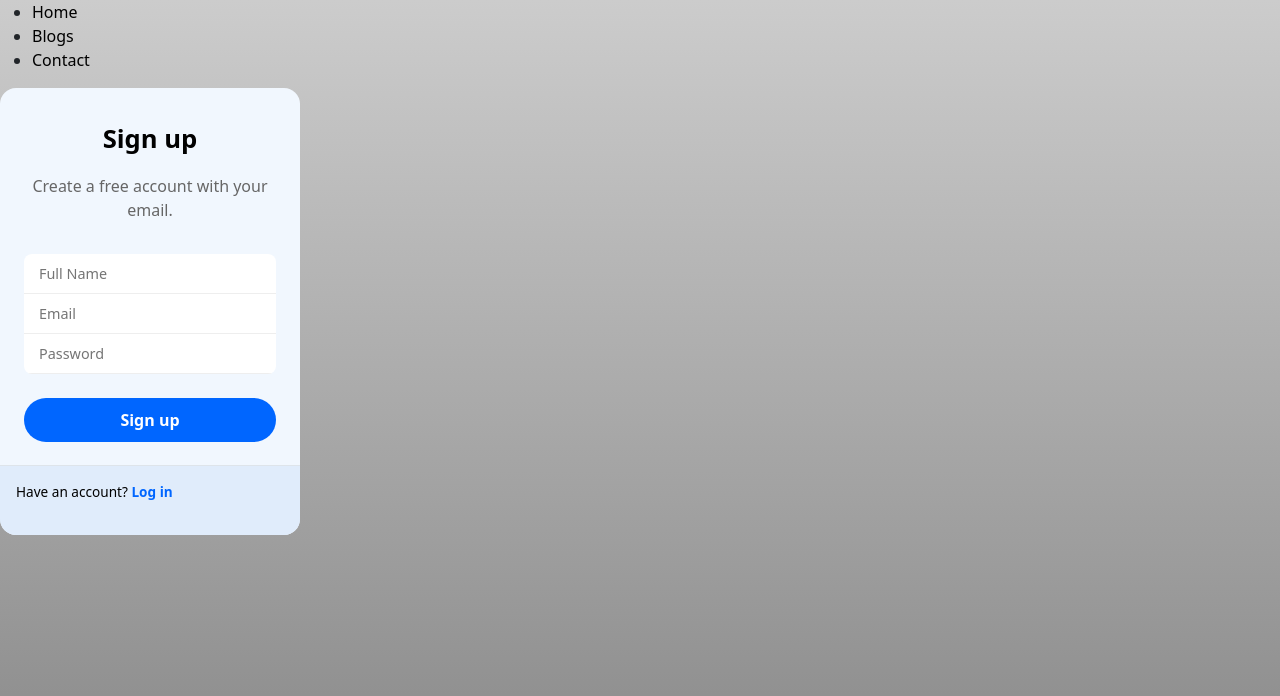
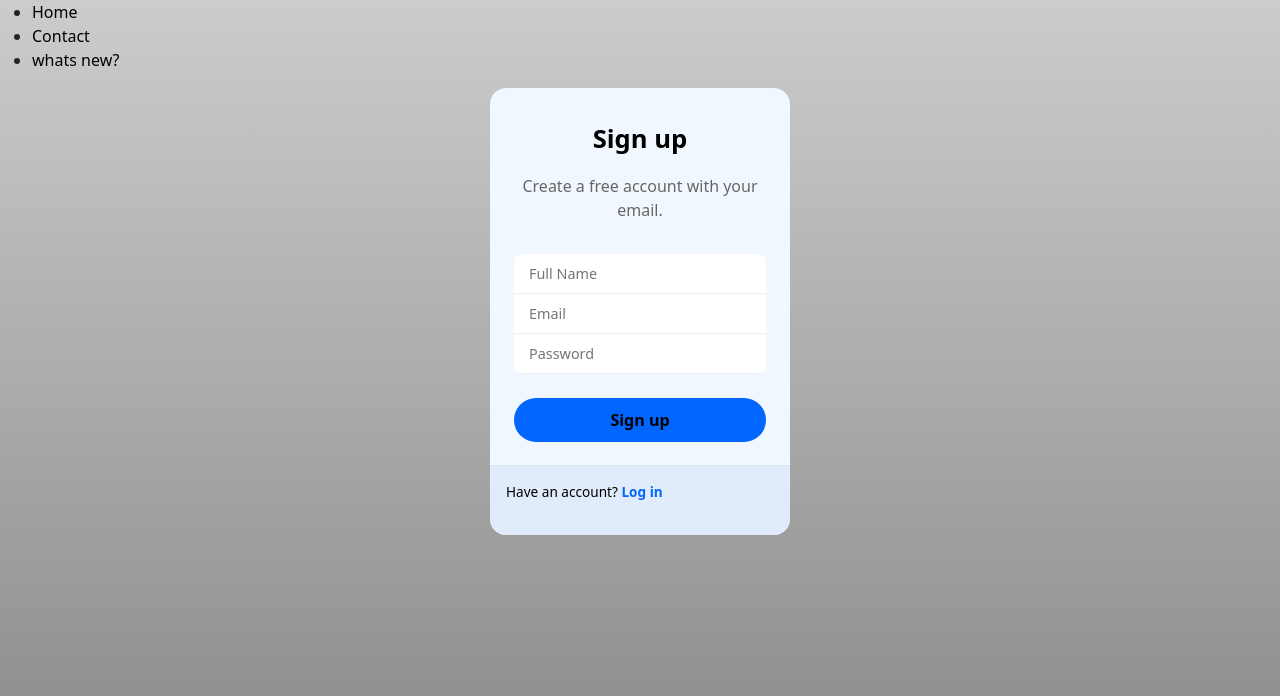
Before and after one commit to amirgolrk/workTask-taskManager-with-react-bootstrap, a React (Vite) app: page / in a window 1280 px wide. Shown: the top 696 px of the page. Built offline with nearby package versions, Linux system fonts and the light colour scheme.

Commit message:
fixing sign up form

```diff
--- a/src/pages/LoginForm.css
+++ b/src/pages/LoginForm.css
@@ -1,5 +1,6 @@
 .form-box {
   max-width: 300px;
+  margin: 0 auto;
   background: #f1f7fe;
   overflow: hidden;
   border-radius: 16px;
@@ -7,7 +8,7 @@
 }
 
 .form {
-    position: relative;
+  /*position: relative;*/
   display: flex;
   flex-direction: column;
   padding: 32px 24px 24px;
@@ -31,7 +32,7 @@
   overflow: hidden;
   border-radius: 8px;
   background-color: #fff;
-    margin: 1rem 0 .5rem;
+  margin: 1rem 0 0.5rem;
   width: 100%;
 }
 
@@ -42,13 +43,13 @@
   height: 40px;
   width: 100%;
   border-bottom: 1px solid #eee;
-    font-size: .9rem;
+  font-size: 0.9rem;
   padding: 8px 15px;
 }
 
 .form-section {
   padding: 16px;
-    font-size: .85rem;
+  font-size: 0.85rem;
   background-color: #e0ecfb;
   box-shadow: rgb(0 0 0 / 8%) 0 -1px;
 }
@@ -56,7 +57,7 @@
 .form-section a {
   font-weight: bold;
   color: #0066ff;
-    transition: color .3s ease;
+  transition: color 0.3s ease;
 }
 
 .form-section a:hover {
@@ -74,7 +75,7 @@
   font-size: 1rem;
   font-weight: 600;
   cursor: pointer;
-    transition: background-color .3s ease;
+  transition: background-color 0.3s ease;
 }
 
 .form button:hover {
--- a/src/pages/LoginForm.jsx
+++ b/src/pages/LoginForm.jsx
@@ -1,21 +1,37 @@
-import './LoginForm.css'
+import "./LoginForm.css";
+import "bootstrap/dist/css/bootstrap.min.css";
+import { Link } from "react-router-dom";
 const LoginForm = () => {
   return (
+    <div className="container">
+      <div className="row">
+        <div className="mx-auto col-10 col-md-8 col-lg-6">
           <div className="form-box">
             <form className="form">
               <span className="title">Sign up</span>
-        <span className="subtitle">Create a free account with your email.</span>
+              <span className="subtitle">
+                Create a free account with your email.
+              </span>
               <div className="form-container">
                 <input type="text" className="input" placeholder="Full Name" />
                 <input type="email" className="input" placeholder="Email" />
-          <input type="password" className="input" placeholder="Password" />
+                <input
+                  type="password"
+                  className="input"
+                  placeholder="Password"
+                />
               </div>
-        <button>Sign up</button>
+              <button>
+                <Link to="todo">Sign up</Link>
+              </button>
             </form>
             <div className="form-section">
               <p>
-          Have an account? <a href="">Log in</a>{" "}
+                Have an account? <a href="#">Log in</a>
               </p>
+            </div>
+          </div>
+        </div>
       </div>
     </div>
   );
--- a/src/pages/layout.jsx
+++ b/src/pages/layout.jsx
@@ -9,10 +9,10 @@ const Layout = () => {
             <Link to="/">Home</Link>
           </li>
           <li>
-            <Link to="/blogs">Blogs</Link>
+            <Link to="/contact">Contact</Link>
           </li>
           <li>
-            <Link to="/contact">Contact</Link>
+            <Link to="/blogs">whats new?</Link>
           </li>
         </ul>
       </nav>
```
Lines whose indentation alone changed are shown as unchanged.
